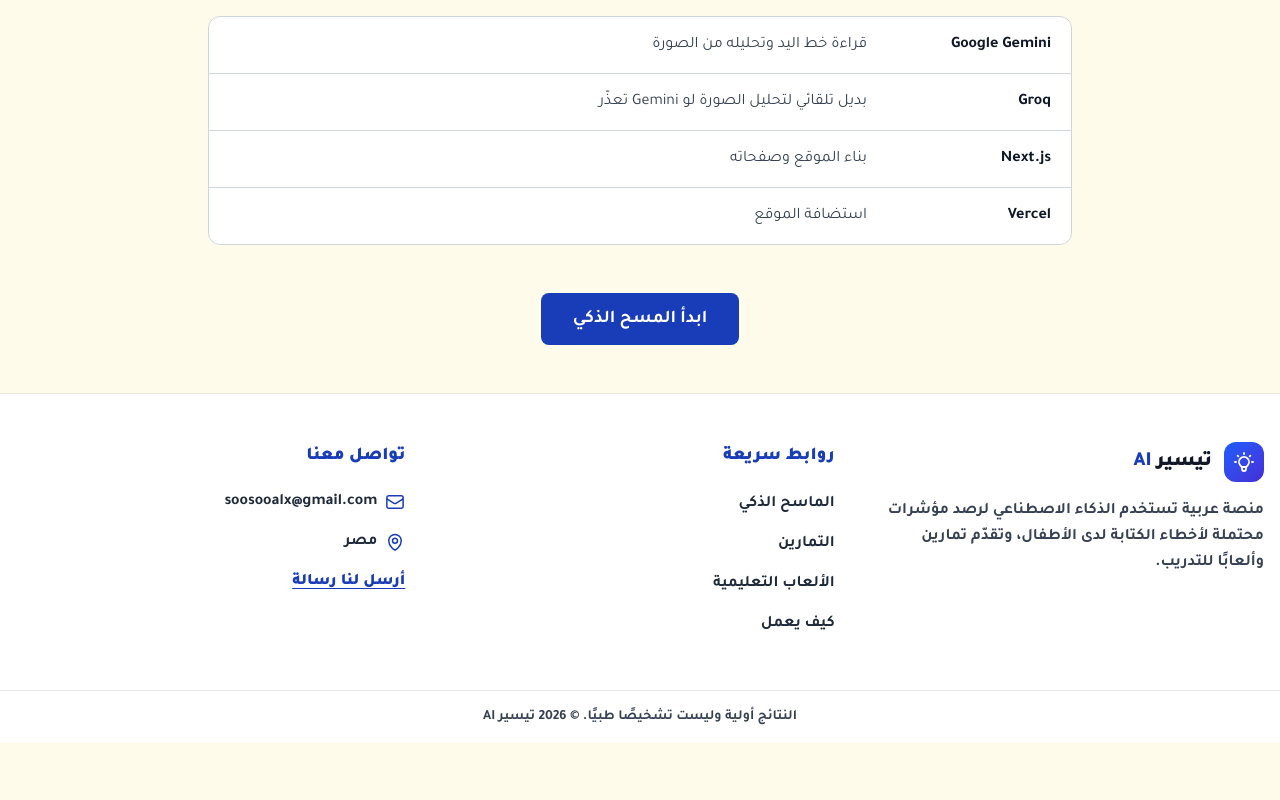
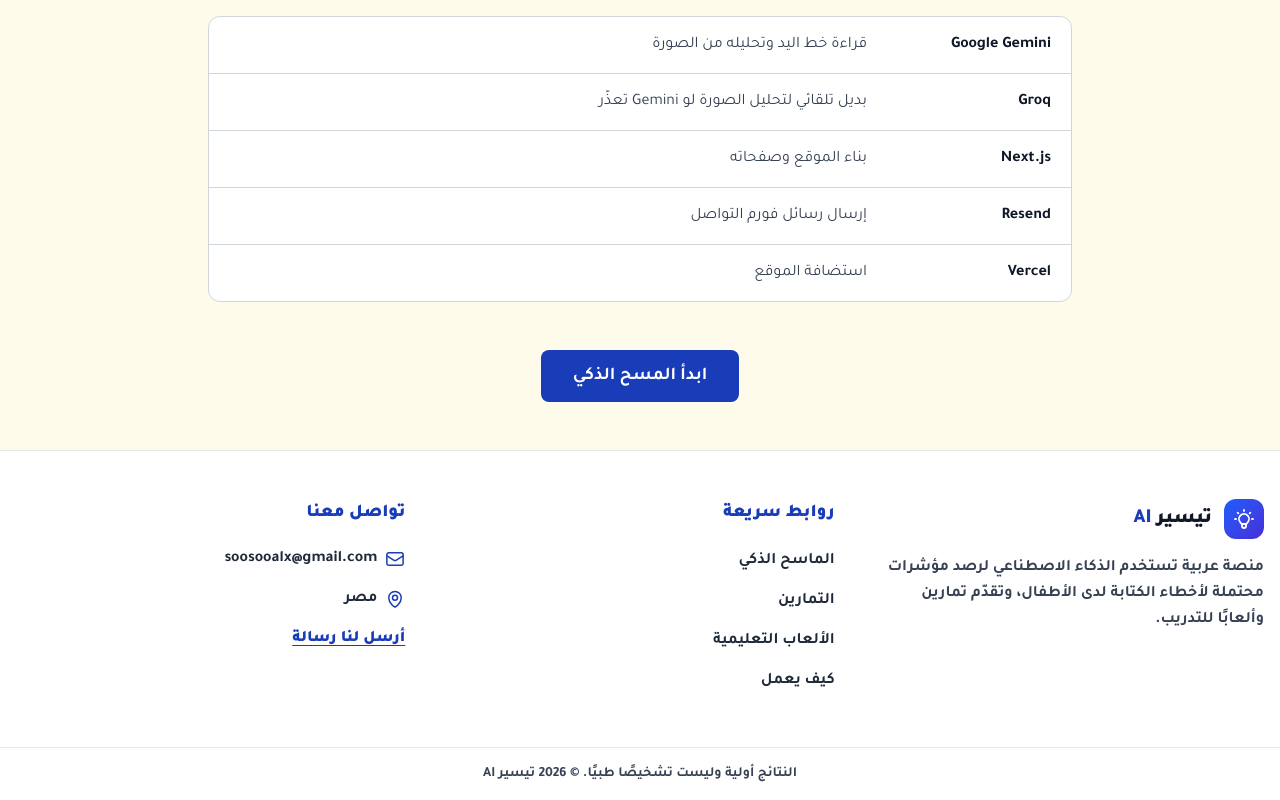
Before and after one commit to ragaddenge/taysir-ai, a Next.js app: page /how-it-works in a window 1280 px wide. Shown: the part 1494-2294 px from the top of the page. Before the commit the page ends 2237 px from the top, so only its background shows below. Built offline with nearby package versions, Linux system fonts and the light colour scheme.

Commit message:
restore Resend in tech list

```diff
--- a/app/how-it-works/page.tsx
+++ b/app/how-it-works/page.tsx
@@ -63,6 +63,10 @@ const technologies = [
   {
     name: 'Next.js',
     role: 'بناء الموقع وصفحاته',
+  },
+  {
+    name: 'Resend',
+    role: 'إرسال رسائل فورم التواصل',
   },
   {
     name: 'Vercel',
```
